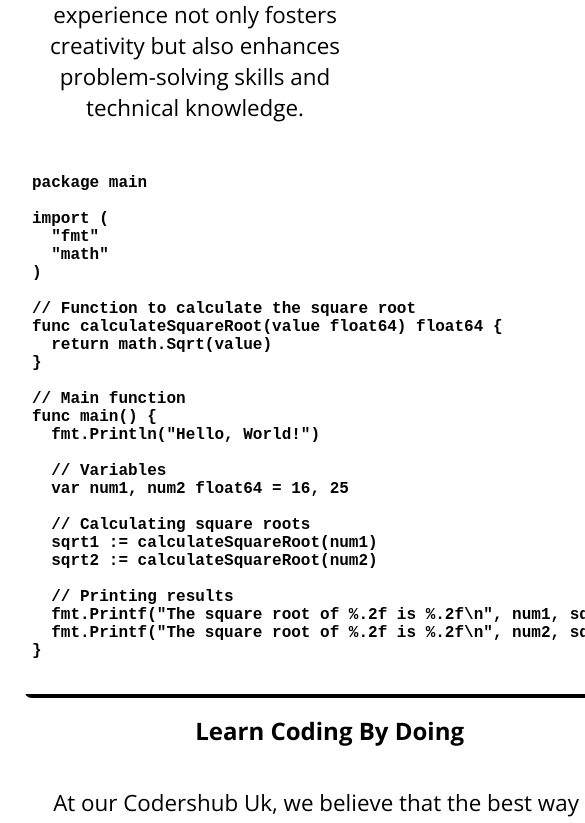
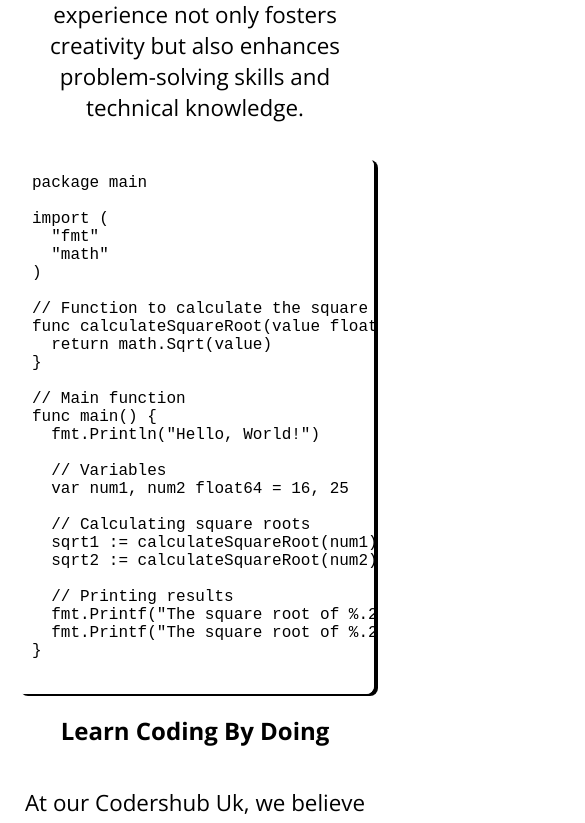
Before and after one commit to Pythonwithsean/CodershubUk, a React (Vite) app in the folder CodershubApp/: page / in a window 390 px wide. Shown: the part 7248-8071 px from the top of the page, 585 px wide, since content can reach past the window. Built offline with nearby package versions, Linux system fonts and the light colour scheme.

Commit message:
Added Unresponsive home page logic

```diff
--- a/CodershubApp/src/App.css
+++ b/CodershubApp/src/App.css
@@ -272,24 +272,23 @@ h2{
 /* Styling the pre tag */
 .code-container pre {
   background-color: rgb(255,255,255);
-  box-shadow: 8px 4px black;
+  box-shadow: 4px 2px black;
   border-radius: 8px;
   padding: 16px;
-  overflow-x: auto;
   min-height: 500px;
+  width: 100%;
+  overflow-x: scroll;
+  margin: auto;
+  max-width: max-content;
 }
-.code-container pre:hover{
-  box-shadow: 0px 0px black;
-  border: 5px solid black;
-}
-
 /* Styling the code tag */
 .code-container code {
   display: block;
   font-family: 'Courier New', Courier, monospace;
   white-space: pre;
   color: #000;
-  font-weight: 600;
+  width: 100%;
+  margin: auto;
 }
 
 
@@ -369,4 +368,7 @@ h2{
     height: 20px;
   }
 
+.code-container code {
 }
+
+}
--- a/CodershubApp/src/App.tsx
+++ b/CodershubApp/src/App.tsx
@@ -1,21 +1,30 @@
 import "./App.css";
 import { BrowserRouter as Router, Routes, Route, Link } from "react-router-dom";
 import Hero from "./components/Hero";
-import NotFound from "./components/NotFound"
+import NotFound from "./components/NotFound";
 import Signup from "./components/Signup";
-import Login from "./components/Login"
+import Login from "./components/Login";
 import Dashboard from "./components/Dashboard";
 import Pricing from "./components/Pricing";
 function App() {
   return (
     <>
       <Router>
-        <br /><br /><br />
+        <br />
+        <br />
+        <br />
         <Link to="/">
           <img src="/Logo.png" className="Logo" alt="Codershub" />
         </Link>
         <Routes>
-          <Route path="/auth" element={<Login><Dashboard /></Login>} />
+          <Route
+            path="/auth"
+            element={
+              <Login>
+                <Dashboard />
+              </Login>
+            }
+          />
           <Route path="/signup" element={<Signup />} />
           <Route path="/pricing" element={<Pricing />} />
           <Route path="/" element={<Hero />} />
@@ -27,13 +36,25 @@ function App() {
           <p>Privacy Policy</p>
           <p>Cookie Policy</p>
           <Link to="https://www.instagram.com/codershubuk/">
-            <img src="/Instagram.png" className="footer-logo" alt="CodershubUk-instagram" />
+            <img
+              src="/Instagram.png"
+              className="footer-logo"
+              alt="CodershubUk-instagram"
+            />
           </Link>
-          <Link to="https://www.tiktok.com/@pythonwithsean">
-            <img src="/Tiktok.png" className="footer-logo" alt="CodershubUk-Tiktok" />
+          <Link to="https://www.tiktok.com/@codershubuk">
+            <img
+              src="/Tiktok.png"
+              className="footer-logo"
+              alt="CodershubUk-Tiktok"
+            />
           </Link>
           <Link to="https://www.youtube.com/channel/UCh5L0QwH27DuIfV73l4zEjA">
-            <img src="/Youtube.png" className="footer-logo" alt="CodershubUk-Tiktok" />
+            <img
+              src="/Youtube.png"
+              className="footer-logo"
+              alt="CodershubUk-Tiktok"
+            />
           </Link>
         </footer>
       </Router>
--- a/CodershubApp/src/components/Hero.tsx
+++ b/CodershubApp/src/components/Hero.tsx
@@ -376,9 +376,9 @@ const Hero = () => {
         >
           <Grid
             item
-            xs={2}
+            xs={1}
             md={11}
-            sm={4}
+            sm={2}
             style={{
               margin: "0 auto",
             }}
@@ -424,10 +424,7 @@ func main() {
               of just reading through theory, our students get hands-on
               experience by working on real-world applications. This approach
               not only reinforces the concepts they learn but also helps them
-              build a robust portfolio. By solving coding challenges, building
-              complete applications, and collaborating with peers, students
-              develop a deeper understanding of programming and gain the
-              confidence to tackle complex problems.
+              build a robust portfolio.
             </p>
           </Grid>
         </Grid>
@@ -439,7 +436,7 @@ func main() {
         <Box
           className="Box"
           component="section"
-          sx={{ p: 2, border: "1px dashed grey" }}
+          sx={{ p: 2, border: "1px dashed grey", overflowX: "scroll" }}
         >
           <p className="paragraph">
             If you have any Enquires or Questions to ask please let us Know at
--- a/CodershubApp/src/components/Login.tsx
+++ b/CodershubApp/src/components/Login.tsx
@@ -12,6 +12,7 @@ async function logout(): Promise<void> {
     return;
   }
 }
+
 // Function That Gets usersName without @
 function getUserNameFromEmail(email: string | undefined): string {
   if (typeof email === "undefined") {
@@ -29,7 +30,6 @@ function getUserNameFromEmail(email: string | undefined): string {
 type loginProps = {
   children: JSX.Element;
 };
-
 export default function Login({ children }: loginProps) {
   const [session, setSession] = useState<Session | null>(null);
   useEffect(() => {
```
